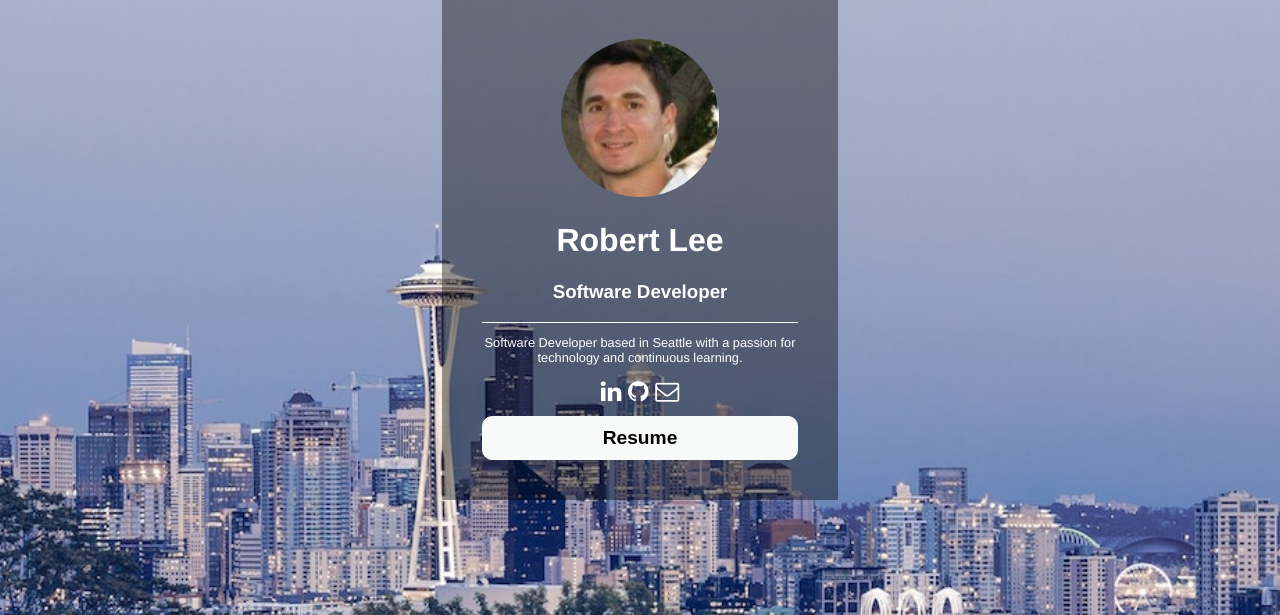
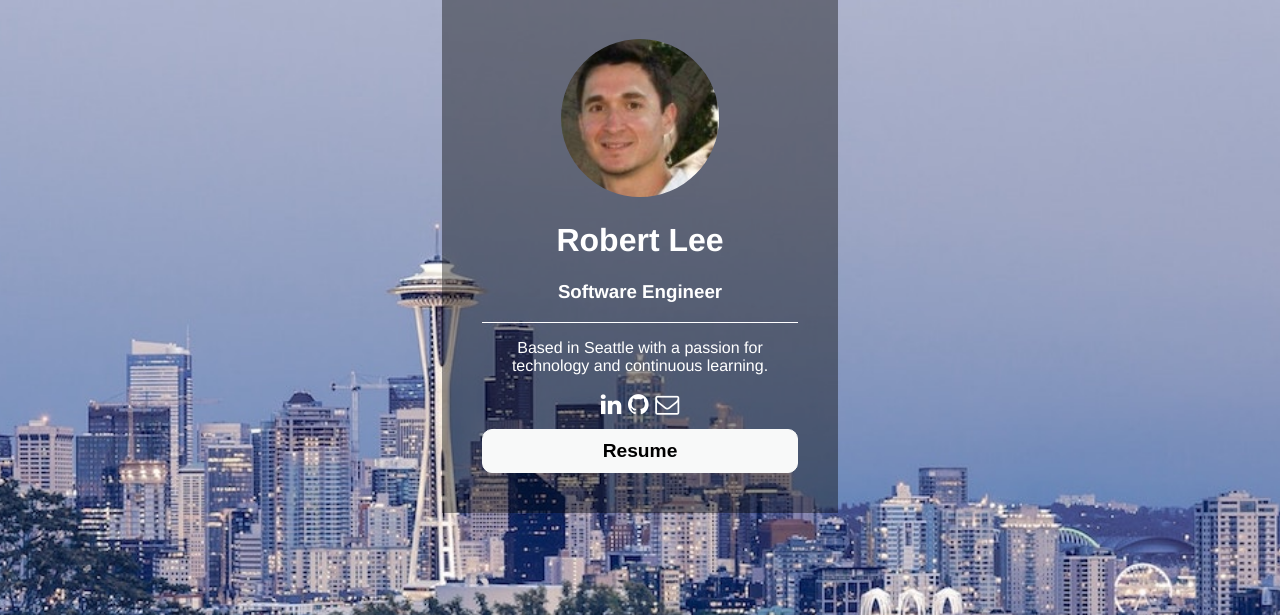
Before and after one commit to rlee21/personal-website, a Flask app: page / in a window 1280 px wide. Shown: the part 81-696 px from the top of the page. Run offline with Flask 2, Linux system fonts and the light colour scheme.

Commit message:
update resume and cleanup css

```diff
--- a/static/css/main.css
+++ b/static/css/main.css
@@ -8,7 +8,7 @@ body {
 }
 p {
     font-weight: 300;
-    font-size: 80%;
+    font-size: 100%;
     letter-spacing: 1;
 }
 .profile-box {
@@ -20,6 +20,11 @@ p {
     margin-top: 80px;
     text-align: center;
 }
+
+.profile-box p {
+    font-size: 100%;
+}
+
 .profile-img {
     border-radius: 50%;
     height: 50%;
--- a/templates/index.html
+++ b/templates/index.html
@@ -20,11 +20,10 @@
     <div class="profile-box">
       <img src="../static/img/me.jpg" alt="Robert Lee" class="profile-img">
       <h1>Robert Lee</h1>
-      <h3>Software Developer</h3>
+      <h3>Software Engineer</h3>
       <div class="line-break"></div>
       <p>
-        Software Developer based in Seattle with a passion for technology and
-        continuous learning.<br>
+        Based in Seattle with a passion for technology and continuous learning.
       </p>
       <div class="social-icons">
         <a href="https://www.linkedin.com/in/robert-lee-972a316b" title="LinkedIn" target="_blank"><i class="fa fa-linkedin" aria-hidden="true"></i></a>
```
Also changed, not shown: 1 other file.
